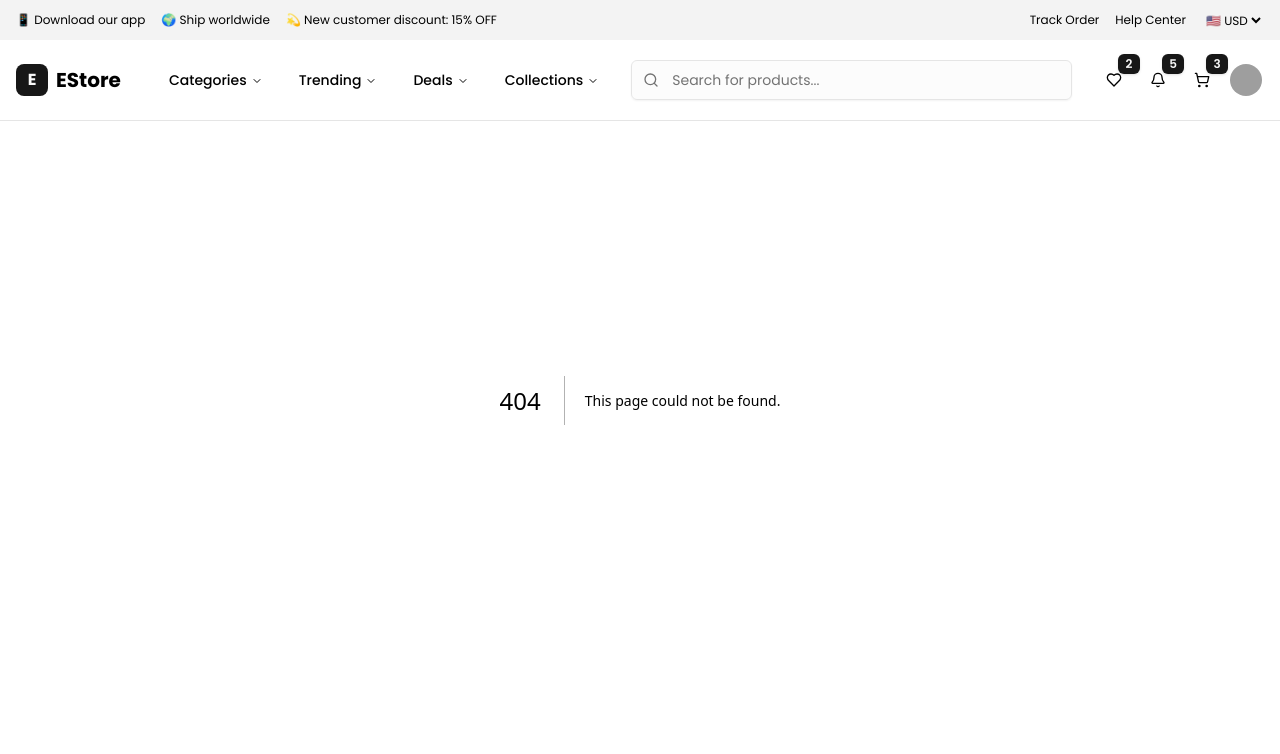
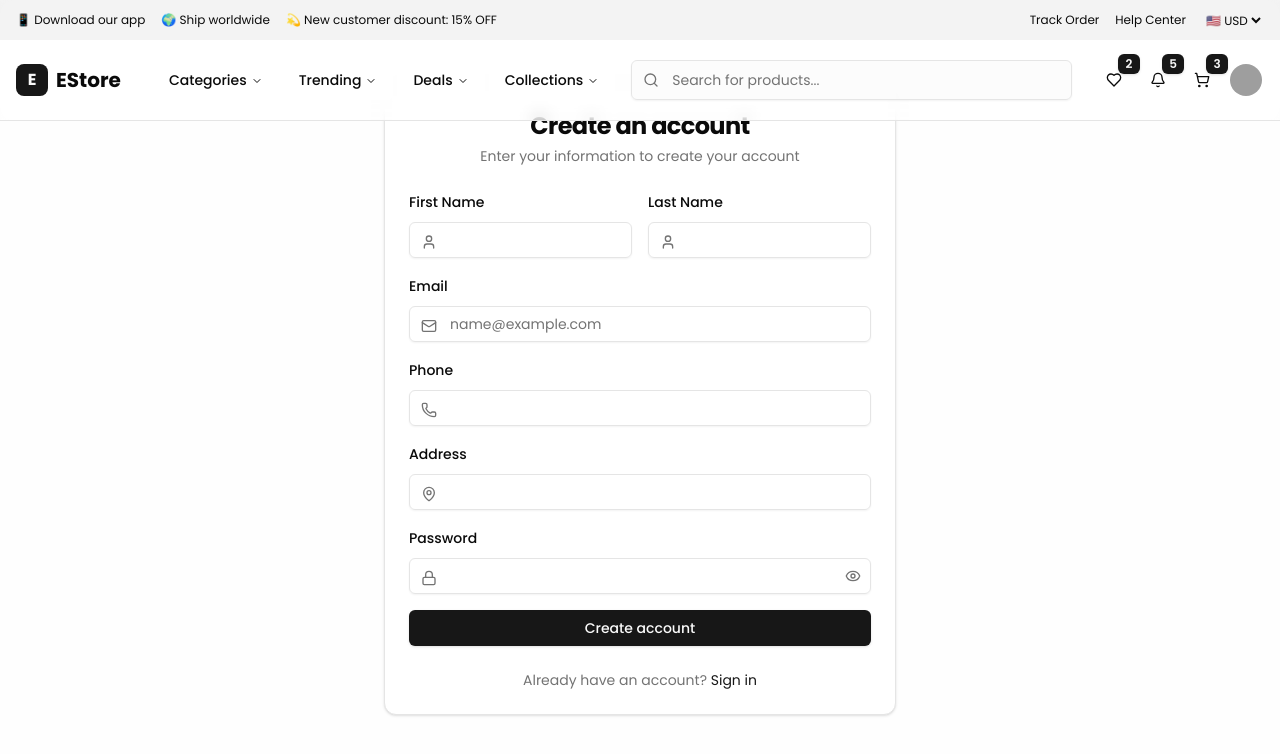
Before and after one commit to PraveenAththanayake/Ecommerce_System, a Next.js app in the folder client/: page /register in a window 1280 px wide. Before the commit this address had no page. Shown: the top 754 px of the page. Built offline with nearby package versions, Linux system fonts and the light colour scheme; grey boxes are pictures that could not be loaded.

Commit message:
feat: create login and register pages

```diff
--- /dev/null
+++ b/client/app/(auth)/login/page.tsx
@@ -0,0 +1,87 @@
+"use client";
+
+import React from "react";
+import { Eye, Mail, Lock } from "lucide-react";
+import {
+  Card,
+  CardContent,
+  CardDescription,
+  CardFooter,
+  CardHeader,
+  CardTitle,
+} from "@/components/ui/card";
+import { Button } from "@/components/ui/button";
+import { Input } from "@/components/ui/input";
+import { Label } from "@/components/ui/label";
+
+const Login = () => {
+  return (
+    <div className="min-h-screen flex items-center justify-center p-4 bg-secondary/10">
+      <Card className="w-full max-w-md">
+        <CardHeader className="space-y-1">
+          <CardTitle className="text-2xl font-bold text-center">
+            Welcome back
+          </CardTitle>
+          <CardDescription className="text-center">
+            Enter your credentials to access your account
+          </CardDescription>
+        </CardHeader>
+        <CardContent>
+          <form className="space-y-4">
+            <div className="space-y-2">
+              <Label htmlFor="email">Email</Label>
+              <div className="relative">
+                <Input
+                  id="email"
+                  type="email"
+                  placeholder="name@example.com"
+                  className="pl-10"
+                />
+                <Mail className="absolute left-3 top-3 h-4 w-4 text-muted-foreground" />
+              </div>
+            </div>
+            <div className="space-y-2">
+              <Label htmlFor="password">Password</Label>
+              <div className="relative">
+                <Input id="password" type="password" className="pl-10 pr-10" />
+                <Lock className="absolute left-3 top-3 h-4 w-4 text-muted-foreground" />
+                <Button
+                  type="button"
+                  variant="ghost"
+                  size="icon"
+                  className="absolute right-0 top-0 h-full px-3 py-2 hover:bg-transparent"
+                >
+                  <Eye className="h-4 w-4 text-muted-foreground" />
+                </Button>
+              </div>
+            </div>
+            <Button className="w-full" type="submit">
+              Sign in
+            </Button>
+          </form>
+        </CardContent>
+        <CardFooter className="flex flex-col space-y-4">
+          <div className="text-sm text-center text-muted-foreground">
+            <a
+              href="#"
+              className="hover:text-primary underline underline-offset-4"
+            >
+              Forgot your password?
+            </a>
+          </div>
+          <div className="text-sm text-center text-muted-foreground">
+            Don&apos;t have an account?{" "}
+            <a
+              href="/register"
+              className="text-primary hover:underline underline-offset-4"
+            >
+              Sign up
+            </a>
+          </div>
+        </CardFooter>
+      </Card>
+    </div>
+  );
+};
+
+export default Login;
--- /dev/null
+++ b/client/app/(auth)/register/page.tsx
@@ -0,0 +1,151 @@
+"use client";
+
+import React from "react";
+import { Eye, EyeOff, Mail, Lock, User, Phone, MapPin } from "lucide-react";
+import {
+  Card,
+  CardContent,
+  CardDescription,
+  CardFooter,
+  CardHeader,
+  CardTitle,
+} from "@/components/ui/card";
+import { Button } from "@/components/ui/button";
+import { Input } from "@/components/ui/input";
+import { Label } from "@/components/ui/label";
+import { Alert, AlertDescription } from "@/components/ui/alert";
+
+const Register = () => {
+  const [showPassword, setShowPassword] = React.useState(false);
+  const [loading, setLoading] = React.useState(false);
+  const [error, setError] = React.useState("");
+
+  interface FormElements extends HTMLFormControlsCollection {
+    firstName: HTMLInputElement;
+    lastName: HTMLInputElement;
+    email: HTMLInputElement;
+    phone: HTMLInputElement;
+    address: HTMLInputElement;
+    password: HTMLInputElement;
+  }
+
+  interface RegisterFormElement extends HTMLFormElement {
+    readonly elements: FormElements;
+  }
+
+  const handleSubmit = async (e: React.FormEvent<RegisterFormElement>) => {
+    e.preventDefault();
+    setLoading(true);
+    setError("");
+    // Add your registration logic here
+    setTimeout(() => setLoading(false), 1000);
+  };
+
+  return (
+    <div className="min-h-screen flex items-center justify-center p-4 bg-secondary/10">
+      <Card className="w-full max-w-lg">
+        <CardHeader className="space-y-1">
+          <CardTitle className="text-2xl font-bold text-center">
+            Create an account
+          </CardTitle>
+          <CardDescription className="text-center">
+            Enter your information to create your account
+          </CardDescription>
+        </CardHeader>
+        <CardContent>
+          <form onSubmit={handleSubmit} className="space-y-4">
+            {error && (
+              <Alert variant="destructive">
+                <AlertDescription>{error}</AlertDescription>
+              </Alert>
+            )}
+            <div className="grid grid-cols-1 md:grid-cols-2 gap-4">
+              <div className="space-y-2">
+                <Label htmlFor="firstName">First Name</Label>
+                <div className="relative">
+                  <Input id="firstName" required className="pl-10" />
+                  <User className="absolute left-3 top-3 h-4 w-4 text-muted-foreground" />
+                </div>
+              </div>
+              <div className="space-y-2">
+                <Label htmlFor="lastName">Last Name</Label>
+                <div className="relative">
+                  <Input id="lastName" required className="pl-10" />
+                  <User className="absolute left-3 top-3 h-4 w-4 text-muted-foreground" />
+                </div>
+              </div>
+            </div>
+            <div className="space-y-2">
+              <Label htmlFor="email">Email</Label>
+              <div className="relative">
+                <Input
+                  id="email"
+                  type="email"
+                  placeholder="name@example.com"
+                  required
+                  className="pl-10"
+                />
+                <Mail className="absolute left-3 top-3 h-4 w-4 text-muted-foreground" />
+              </div>
+            </div>
+            <div className="space-y-2">
+              <Label htmlFor="phone">Phone</Label>
+              <div className="relative">
+                <Input id="phone" type="tel" required className="pl-10" />
+                <Phone className="absolute left-3 top-3 h-4 w-4 text-muted-foreground" />
+              </div>
+            </div>
+            <div className="space-y-2">
+              <Label htmlFor="address">Address</Label>
+              <div className="relative">
+                <Input id="address" required className="pl-10" />
+                <MapPin className="absolute left-3 top-3 h-4 w-4 text-muted-foreground" />
+              </div>
+            </div>
+            <div className="space-y-2">
+              <Label htmlFor="password">Password</Label>
+              <div className="relative">
+                <Input
+                  id="password"
+                  type={showPassword ? "text" : "password"}
+                  required
+                  className="pl-10 pr-10"
+                />
+                <Lock className="absolute left-3 top-3 h-4 w-4 text-muted-foreground" />
+                <Button
+                  type="button"
+                  variant="ghost"
+                  size="icon"
+                  className="absolute right-0 top-0 h-full px-3 py-2 hover:bg-transparent"
+                  onClick={() => setShowPassword(!showPassword)}
+                >
+                  {showPassword ? (
+                    <EyeOff className="h-4 w-4 text-muted-foreground" />
+                  ) : (
+                    <Eye className="h-4 w-4 text-muted-foreground" />
+                  )}
+                </Button>
+              </div>
+            </div>
+            <Button className="w-full" type="submit" disabled={loading}>
+              {loading ? "Creating account..." : "Create account"}
+            </Button>
+          </form>
+        </CardContent>
+        <CardFooter>
+          <div className="text-sm text-center w-full text-muted-foreground">
+            Already have an account?{" "}
+            <a
+              href="/login"
+              className="text-primary hover:underline underline-offset-4"
+            >
+              Sign in
+            </a>
+          </div>
+        </CardFooter>
+      </Card>
+    </div>
+  );
+};
+
+export default Register;
```
